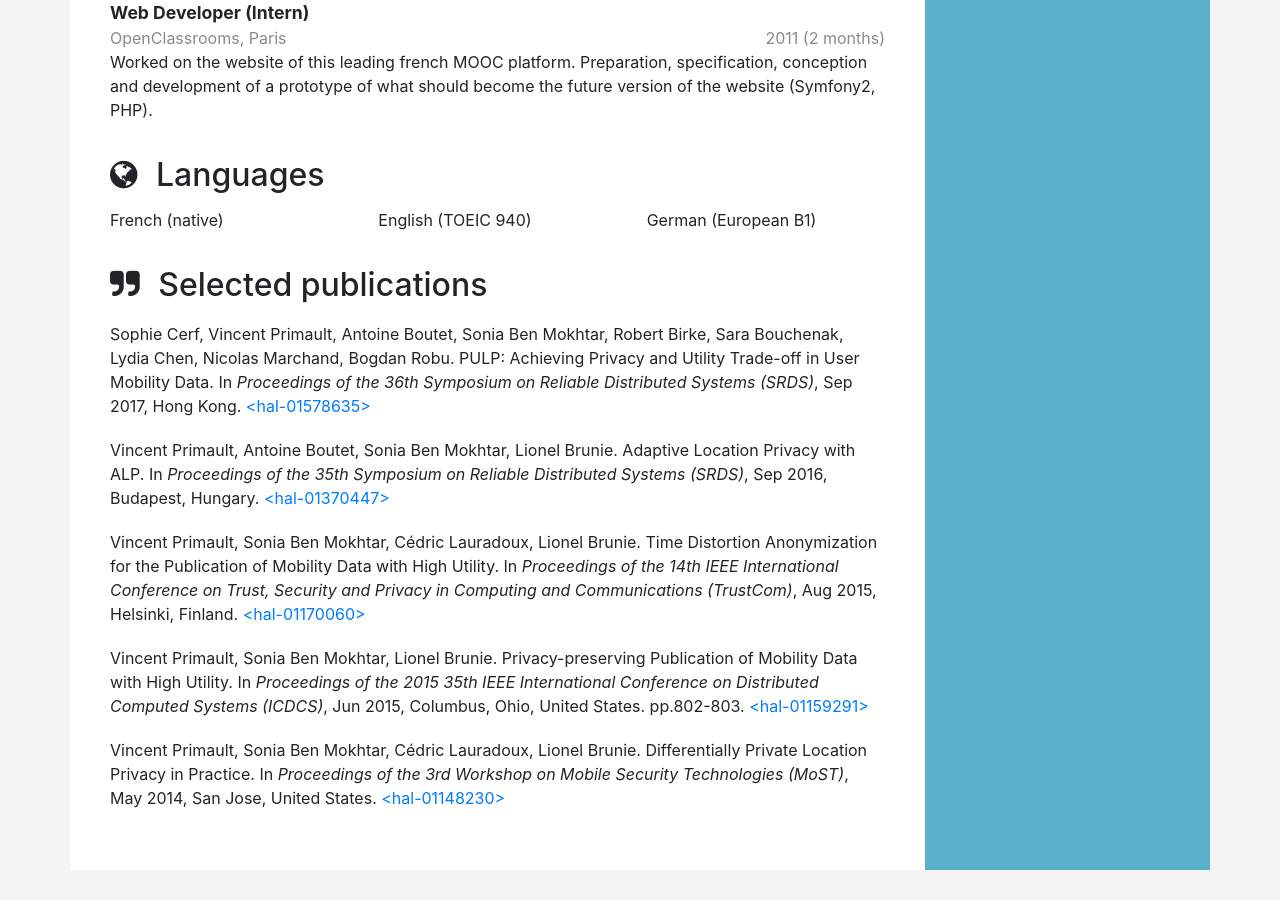
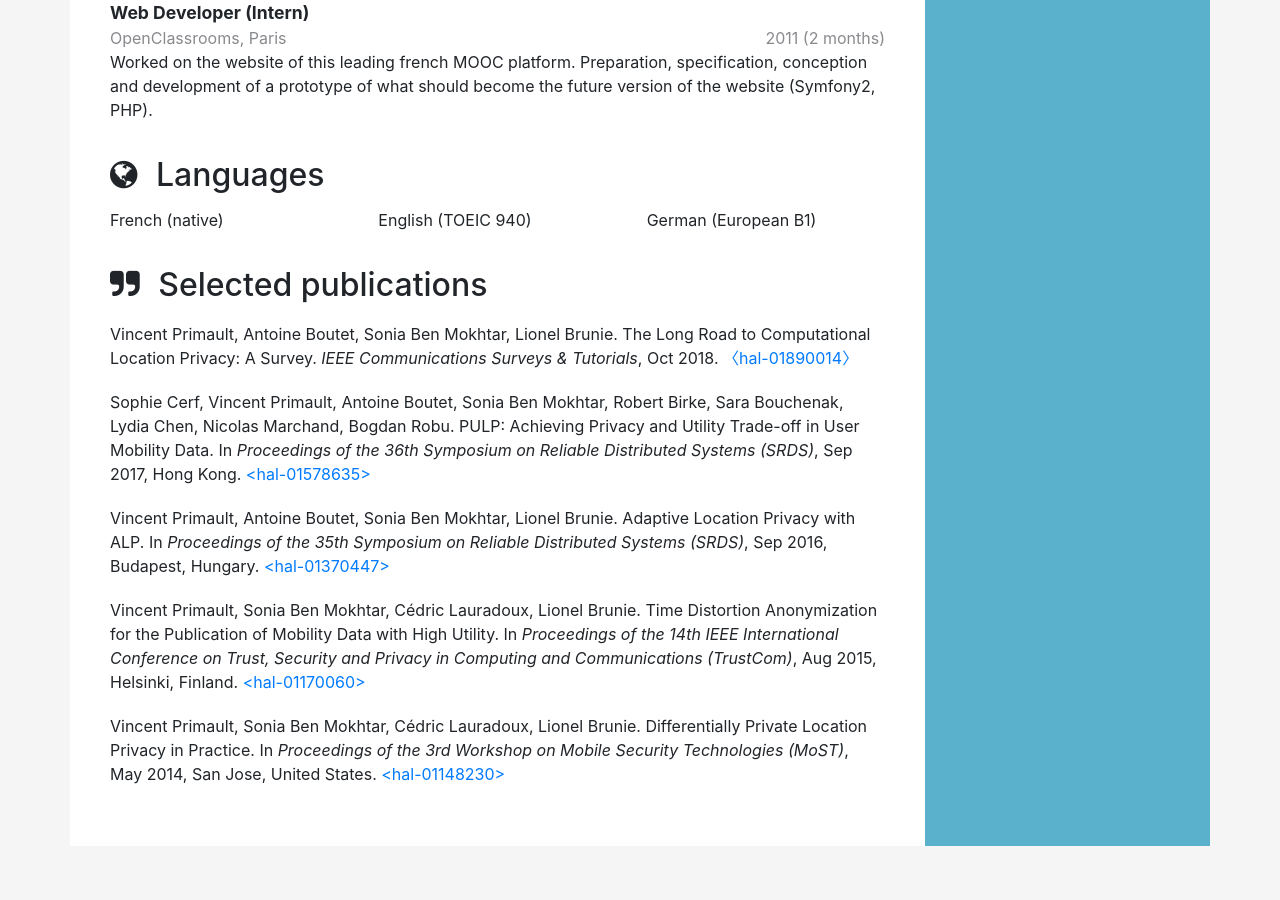
Before and after one commit to pvcnt/resume, a Jekyll site: the page built from index.md, in a window 1280 px wide and 900 px high, scrolled down 975 px. Built offline with Jekyll 4.4.1, drawn with Linux system fonts in a browser that asks for light colours; after the commit the page ends 1851 px from its top, so only the background shows below that.

Commit message:
Add survey

```diff
--- a/index.md
+++ b/index.md
@@ -128,6 +128,12 @@ title: About me
 </h2>
 
 <div class="publi">
+    Vincent Primault, Antoine Boutet, Sonia Ben Mokhtar, Lionel Brunie.
+    The Long Road to Computational Location Privacy: A Survey.
+    <i>IEEE Communications Surveys & Tutorials</i>, Oct 2018.
+    <a href="https://hal.archives-ouvertes.fr/hal-01890014">&#x3008;hal-01890014&#x3009;</a>
+</div>
+<div class="publi">
   Sophie Cerf, Vincent Primault, Antoine Boutet, Sonia Ben Mokhtar, Robert Birke, Sara Bouchenak, Lydia Chen, Nicolas Marchand, Bogdan Robu.
   PULP: Achieving Privacy and Utility Trade-off in User Mobility Data.
   In <i>Proceedings of the 36th Symposium on Reliable Distributed Systems (SRDS)</i>, Sep 2017, Hong Kong.
@@ -146,12 +152,6 @@ title: About me
   <a href="https://hal.archives-ouvertes.fr/hal-01170060">&lt;hal-01170060&gt;</a>
 </div>
 <div class="publi">
-  Vincent Primault, Sonia Ben Mokhtar, Lionel Brunie.
-  Privacy-preserving Publication of Mobility Data with High Utility.
-  In <i>Proceedings of the 2015 35th IEEE International Conference on Distributed Computed Systems (ICDCS)</i>, Jun 2015, Columbus, Ohio, United States. pp.802-803.
-  <a href="https://hal.archives-ouvertes.fr/hal-01159291">&lt;hal-01159291&gt;</a>
-</div>
-<div class="publi">
   Vincent Primault, Sonia Ben Mokhtar, Cédric Lauradoux, Lionel Brunie.
   Differentially Private Location Privacy in Practice.
   In <i>Proceedings of the 3rd Workshop on Mobile Security Technologies (MoST)</i>, May 2014, San Jose, United States.
```
Also changed, not shown: publications.md (+6 -1 lines).
